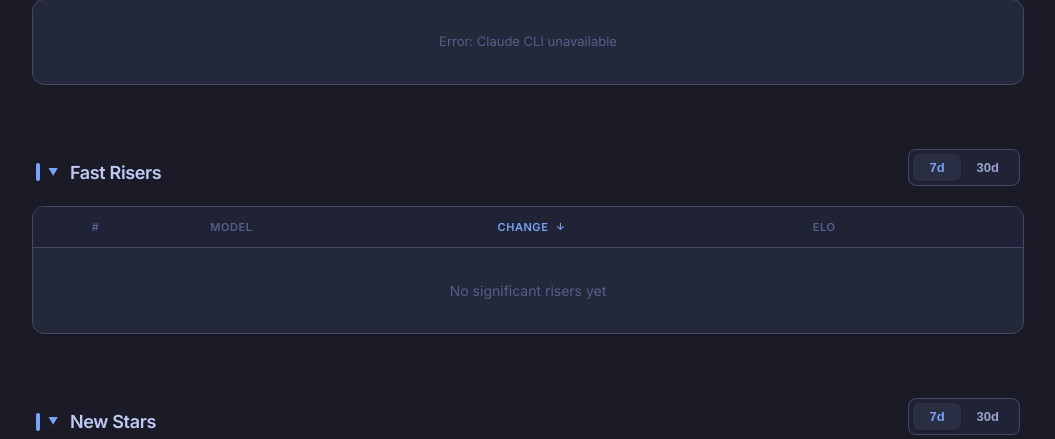
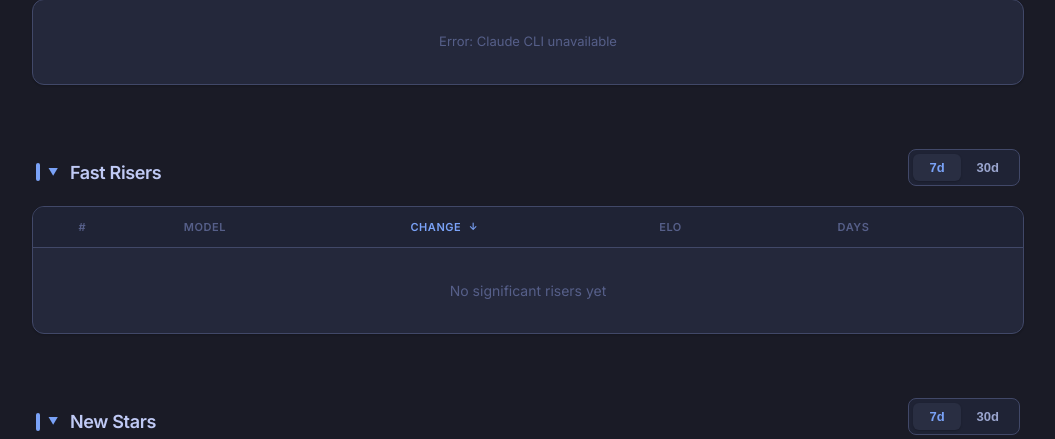
Before and after one commit to xllakers/model-monitor, a Flask app: page / in a window 1280 px wide. Shown: the part 139-578 px from the top of the page, without its empty margins (112-1167 px from the left). Run offline with Flask 3, Linux system fonts and the light colour scheme; data that the repository does not hold is empty.

Commit message:
feat: add Days in Board column to Fast Risers table

```diff
--- a/templates/index.html
+++ b/templates/index.html
@@ -617,6 +617,9 @@
                     <th class="col-val {% if sort_fr_by == 'elo' %}active-sort{% endif %}" onclick="applySort('elo', 'fr')">
                       ELO <span class="sort-icon">{{ '↓' if (sort_fr_by == 'elo' and sort_fr_order == 'desc') else '↑' }}</span>
                     </th>
+                    <th class="col-val {% if sort_fr_by == 'days_in_board' %}active-sort{% endif %}" onclick="applySort('days_in_board', 'fr')">
+                      Days <span class="sort-icon">{{ '↓' if (sort_fr_by == 'days_in_board' and sort_fr_order == 'desc') else '↑' }}</span>
+                    </th>
                   </tr>
                 </thead>
                 <tbody>
@@ -646,10 +649,11 @@
                       {% endif %}
                     </td>
                     <td class="col-val">{{ r.elo }}</td>
+                    <td class="col-val">{% if r.days_in_board %}{{ r.days_in_board|int }}<span style="font-size: 11px; color: var(--text-tertiary);">d</span>{% else %}<span class="na">—</span>{% endif %}</td>
                   </tr>
                   {% else %}
                   <tr>
-                    <td colspan="5" style="text-align: center; color: var(--text-tertiary); padding: 32px 0;">No significant risers yet</td>
+                    <td colspan="6" style="text-align: center; color: var(--text-tertiary); padding: 32px 0;">No significant risers yet</td>
                   </tr>
                   {% endfor %}
                 </tbody>
```
